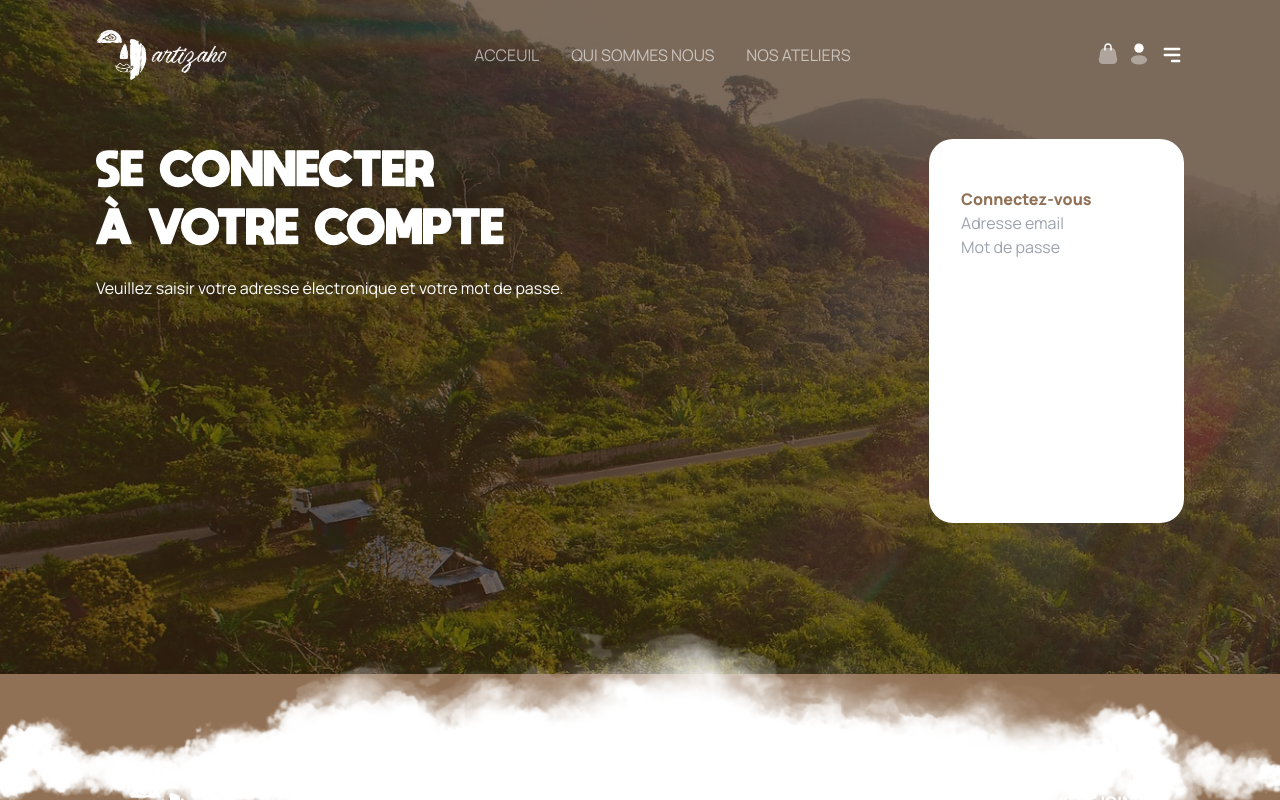
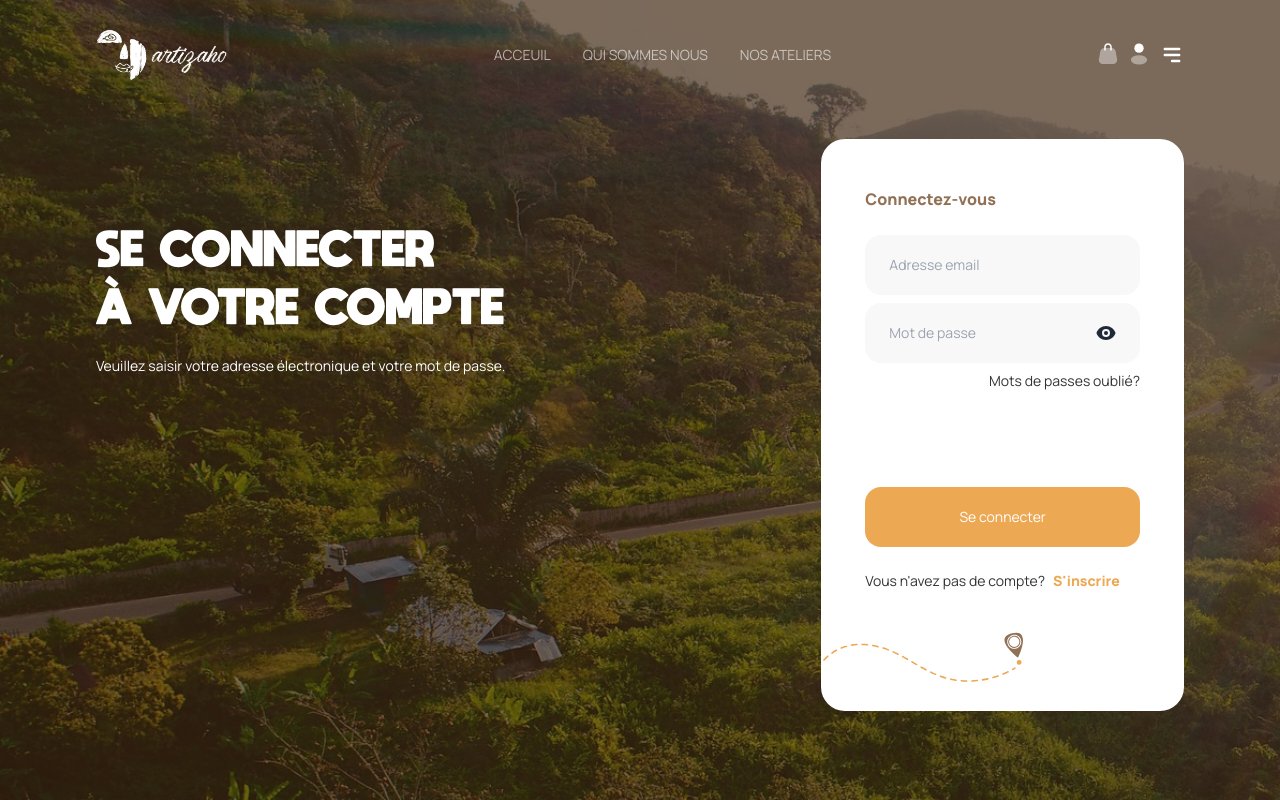
Before and after one commit to andrianina4/ARTIZAHO, a Next.js app: page /auth/se-connecter in a window 1280 px wide. Shown: the top 800 px of the page. Built offline with nearby package versions, Linux system fonts and the light colour scheme.

Commit message:
add : components (button & input) and update : login page

```diff
--- a/app/auth/se-connecter/page.tsx
+++ b/app/auth/se-connecter/page.tsx
@@ -1,11 +1,14 @@
+import Button from '@/components/button';
 import Footer from '@/components/footer'
 import Input from '@/components/input'
 import NavBar from '@/components/nav-bar'
+import { TrajetLogin } from '@/constants/link/svg';
 import React from 'react'
 
 type LoginProps = {};
 
-function Login({}: LoginProps) {
+function Login({ }: LoginProps) {
+
   return (
     <div className="min-h-screen bg-bg-login bg-cover flex flex-col">
       <header>
@@ -13,14 +16,23 @@ function Login({}: LoginProps) {
       </header>
 
       <main className='flex-1 py-7 px-24 flex justify-between'>
-        <div className='text-white'>
+        <div className='text-white mt-20'>
           <h1 className='font-moonGet font-extrabold text-4xl leading-relaxed'>SE CONNECTER<br />À VOTRE COMPTE</h1>
           <p className='font-normal mt-5'>Veuillez saisir votre adresse électronique et votre mot de passe.</p>
         </div>
-        <form className='h-96 bg-white rounded-3xl py-12 px-8'>
-          <h4 className='text-brown font-extrabold'>Connectez-vous</h4>
-          <Input placeholder='Adresse email'/>
+        <form className='w-1/3 bg-white rounded-3xl pt-12 pb-24 px-11 relative'>
+          <h4 className='text-brown text-base font-extrabold mb-6'>Connectez-vous</h4>
+          <Input placeholder='Adresse email' />
           <Input type='password' placeholder='Mot de passe' />
+          <button className='text-black-60% text-sm block w-full text-right'>Mots de passes oublié?</button>
+
+          <div className='mt-24'></div>
+          <Button content='Se connecter' />
+          <div className='flex gap-x-2 my-6'>
+            <span className='text-black-60%'>Vous n'avez pas de compte?</span>
+            <button className='text-sm font-extrabold text-bronze'>S'inscrire</button>
+          </div>
+          <TrajetLogin className='absolute left-0 bottom-0'/>
         </form>
       </main>
       <Footer />
--- a/app/layout.tsx
+++ b/app/layout.tsx
@@ -14,7 +14,7 @@ export default function RootLayout({
 }) {
   return (
     <html lang="fr">
-      <body className="font-manrope relative ">{children}</body>
+      <body className="font-manrope relative text-sm">{children}</body>
     </html>
   );
 }
--- a/components/button.tsx
+++ b/components/button.tsx
@@ -0,0 +1,19 @@
+import React, { ReactNode } from 'react'
+
+type ButtonProps = {
+    content: string | ReactNode
+    type? : 'submit' | 'button'
+    color?: 'primary'
+}
+
+function Button(props: ButtonProps) {
+    const { content, color = 'primary', type = 'button' } = props
+
+    return (
+        <button type={type} className={`w-full py-5 text-sm text-whiteGray rounded-2xl bg-bronze`}>
+            {content}
+        </button>
+    )
+}
+
+export default Button
--- a/components/input.tsx
+++ b/components/input.tsx
@@ -1,5 +1,6 @@
 'use client'
 
+import { EyeIcon, EyeOffIcon } from '@/constants/link/icons'
 import React, { HTMLInputTypeAttribute, useState } from 'react'
 
 type InputProps = {
@@ -12,14 +13,23 @@ function Input(props: InputProps) {
     const [definedType, setDefinedType] = useState<HTMLInputTypeAttribute>(type)
     const [showPassword, setShowPassword] = useState<boolean>(false)
 
+    function toggleShowPassword() {
+        const toggleDefinedType = !showPassword ? 'text' : 'password'
+        setShowPassword(currentValue => !currentValue)
+        setDefinedType(toggleDefinedType)
+    }
 
 
     return (
-        <div>
-            <input type='' placeholder={placeholder} className='font-manrope outline-none' />
+        <div className='bg-white-40% mb-2 py-5 px-6 rounded-2xl flex'>
+            <input type={definedType} placeholder={placeholder} className='font-manrope text-sm outline-none bg-white-40% flex-1 text-black-60%' />
             {
-                type === 'password' ?
-                <button>{ }</button> : null}
+                type === 'password'
+                    ? <button className='text-xl' onClick={toggleShowPassword} type='button'>
+                        {showPassword ? <EyeOffIcon /> : <EyeIcon />}
+                    </button>
+                    : null
+            }
         </div>
     )
 }
--- a/constants/link/svg.ts
+++ b/constants/link/svg.ts
@@ -3,5 +3,6 @@ import Shopping from "../../public/svg/shopping.svg";
 import User from "../../public/svg/user.svg";
 import Nuage from "../../public/svg/nuage.svg";
 import Nuage2 from "../../public/svg/nuage2.svg";
+import TrajetLogin from '../../public/svg/trajet-login.svg'
 
-export { artizahoLogo, Shopping, User, Nuage, Nuage2 };
+export { artizahoLogo, Shopping, User, Nuage, Nuage2, TrajetLogin };
--- a/tailwind.config.ts
+++ b/tailwind.config.ts
@@ -15,7 +15,9 @@ const config: Config = {
       colors: {
         brown: "#917155",
         whiteGray: "#FFFEFD",
+        "white-40%" : "#F8F8F8",
         "black-40%": "#00000066",
+        "black-60%" : "#000000CC",
         bronze: "#ECA853",
       },
       backgroundImage: {
@@ -23,12 +25,9 @@ const config: Config = {
           "linear-gradient(0deg, rgba(58, 33, 11, 0.67) 0%, rgba(58, 33, 11, 0.67) 100%), url('/images/bg-login.jpeg')",
         "bg-register":
           "linear-gradient(0deg, rgba(58, 33, 11, 0.67) 0%, rgba(58, 33, 11, 0.67) 100%), url('/images/baobab.jpeg')",
-        "bg-accueil": " url('/images/bg1.jpg')",
-        // "linear-gradient(0deg, rgba(58, 33, 11, 0) 0%, rgba(58, 33, 11, 0) 100%), url('/images/bg1.jpg')",
-        // 'gradient-radial': 'radial-gradient(var(--tw-gradient-stops))',
-        // 'gradient-conic':
-        //   'conic-gradient(from 180deg at 50% 50%, var(--tw-gradient-stops))',
+        "bg-accueil": "url('/images/bg1.jpg')",
       },
+
     },
   },
   plugins: [require("daisyui")],
```
Also changed, not shown: app/globals.css (line endings or trailing spaces), public/svg/trajet-login.svg (added).
